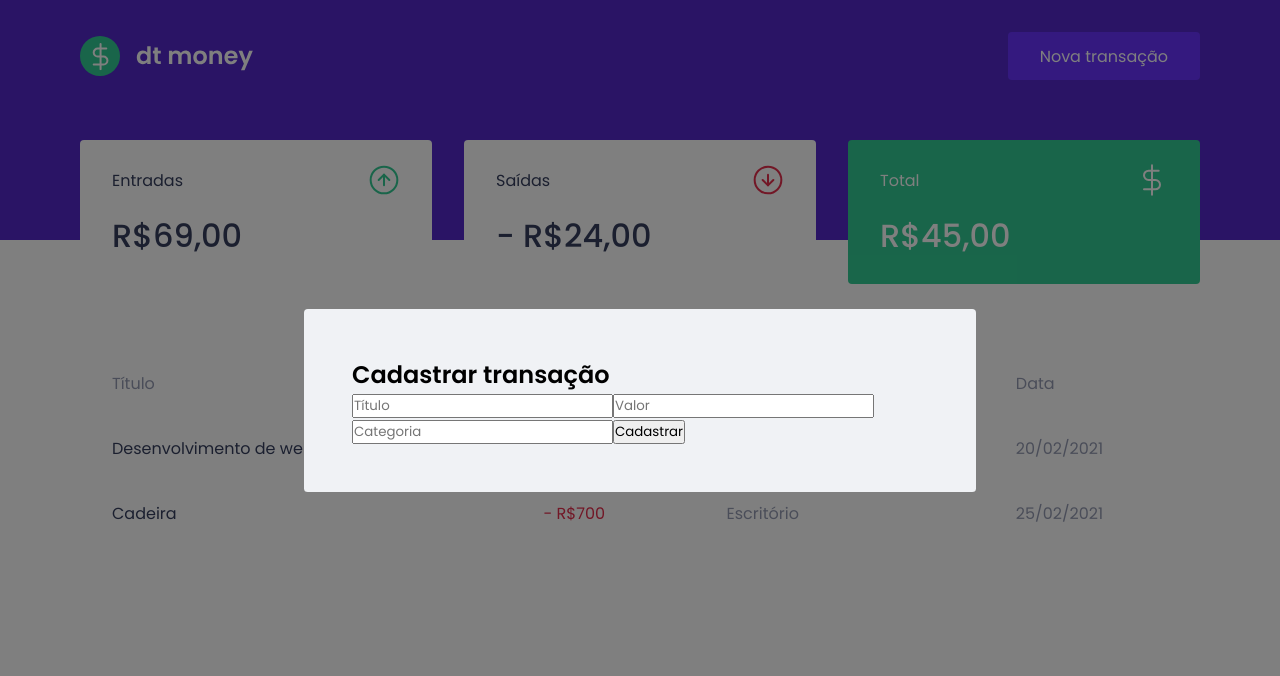
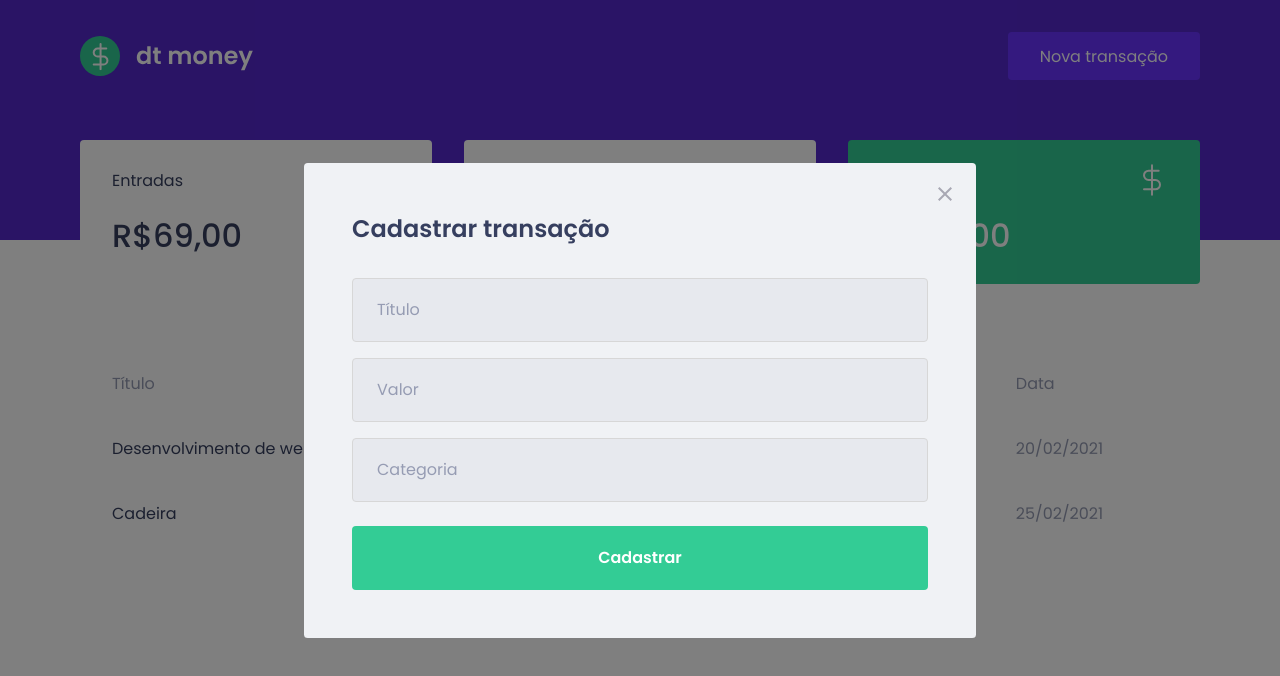
Before and after one commit to lucasbdias/Ignite-React, a React (Create React App) app in the folder chpt2-dtmoney/: page / in a window 1280 px wide. Both pictures are taken after a click on the button "Nova transação". Shown: the top 676 px of the page. Built offline with nearby package versions, Linux system fonts and the light colour scheme; no server answers; what miragejs would draw is missing.

Commit message:
feat: 🎸 styling NewTransactionModal

```diff
--- a/chpt2-dtmoney/src/components/NewTransactionModal/index.tsx
+++ b/chpt2-dtmoney/src/components/NewTransactionModal/index.tsx
@@ -1,5 +1,7 @@
 import * as S from './styles';
 import Modal from 'react-modal';
+
+import closeImg from '../../assets/close.svg';
 
 interface NewTransactionModalProps {
   isOpen: boolean;
@@ -11,13 +13,21 @@
   onRequestClose
 }: NewTransactionModalProps) {
   return (
-    <S.Container>
   <Modal
     isOpen={isOpen}
     onRequestClose={onRequestClose}
     overlayClassName="react-modal-overlay"
     className="react-modal-content"
   >
+    <button
+      type="button"
+      onClick={onRequestClose}
+      className="react-modal-close"
+    >
+      <img src={closeImg} alt="Fechar modal" />
+    </button>
+
+    <S.Container>
       <h2>Cadastrar transação</h2>
 
       <input
@@ -34,7 +44,7 @@
       <button type="submit">
         Cadastrar
       </button>
+    </S.Container>
   </Modal>
-    </S.Container>
   );
 };
--- a/chpt2-dtmoney/src/components/NewTransactionModal/styles.ts
+++ b/chpt2-dtmoney/src/components/NewTransactionModal/styles.ts
@@ -1,5 +1,50 @@
 import styled from 'styled-components';
 
 export const Container = styled.form`
+  h2 {
+    color: var(--text-title);
+    font-size: 1.5rem;
+    margin-bottom: 2rem;
+  }
 
+  input {
+    width: 100%;
+    padding: 0 1.5rem;
+    height: 4rem;
+    border-radius: 0.25rem;
+    box-sizing: border-box;
+
+    border: 1px solid #d7d7d7;
+    background-color: #e7e9ee;
+
+    font-weight: 400;
+    font-size: 1rem;
+
+    &::placeholder {
+      color: var(--text-body);
+    }
+
+    & + input {
+      margin-top: 1rem;
+    }
+  }
+
+  button[type="submit"] {
+    width: 100%;
+    padding: 0 1.5rem;
+    height: 4rem;
+    background-color: var(--green);
+    color: #FFF;
+    border-radius: 0.25rem;
+    border: 0;
+    font-size: 1rem;
+    margin-top: 1.5rem;
+    font-weight: 600;
+
+    transition: filter .2s;
+
+    &:hover {
+      filter: brightness(.9);
+    }
+  }
 `;
--- a/chpt2-dtmoney/src/styles/globals.ts
+++ b/chpt2-dtmoney/src/styles/globals.ts
@@ -73,6 +73,20 @@
     background-color: var(--background);
     padding: 3rem;
     position: relative;
-    border-radius: .24rem;
+    border-radius: 0.24rem;
+  }
+
+  .react-modal-close {
+    position: absolute;
+    top: 1.5rem;
+    right: 1.5rem;
+    border: 0;
+    background: transparent;
+
+    transition: filter .2s;
+
+    &:hover {
+      filter: brightness(.8);
+    }
   }
 `;
```
Lines whose indentation alone changed are shown as unchanged.
